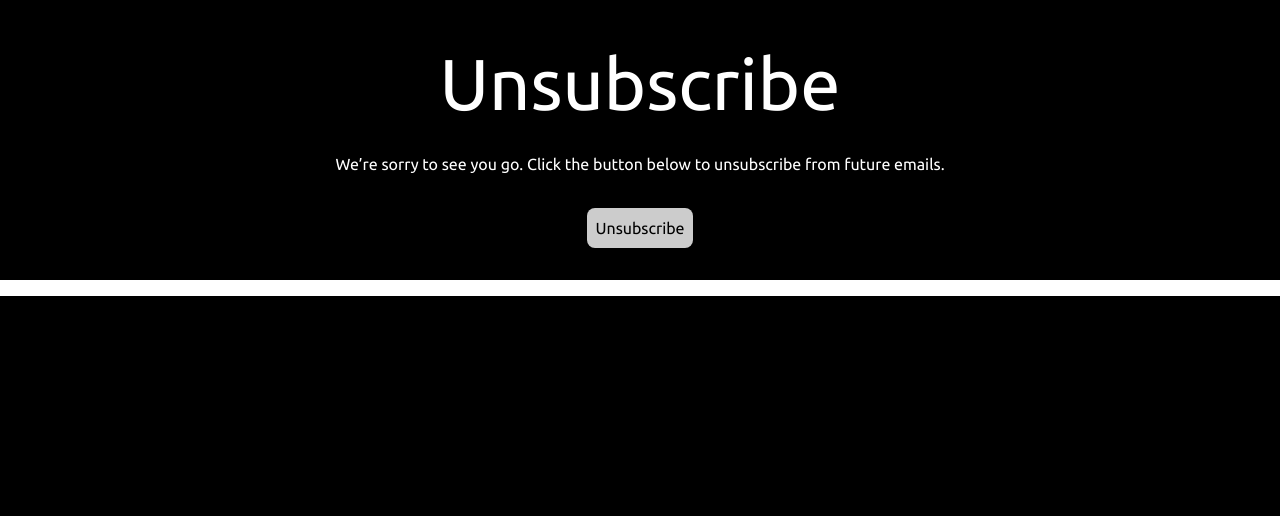
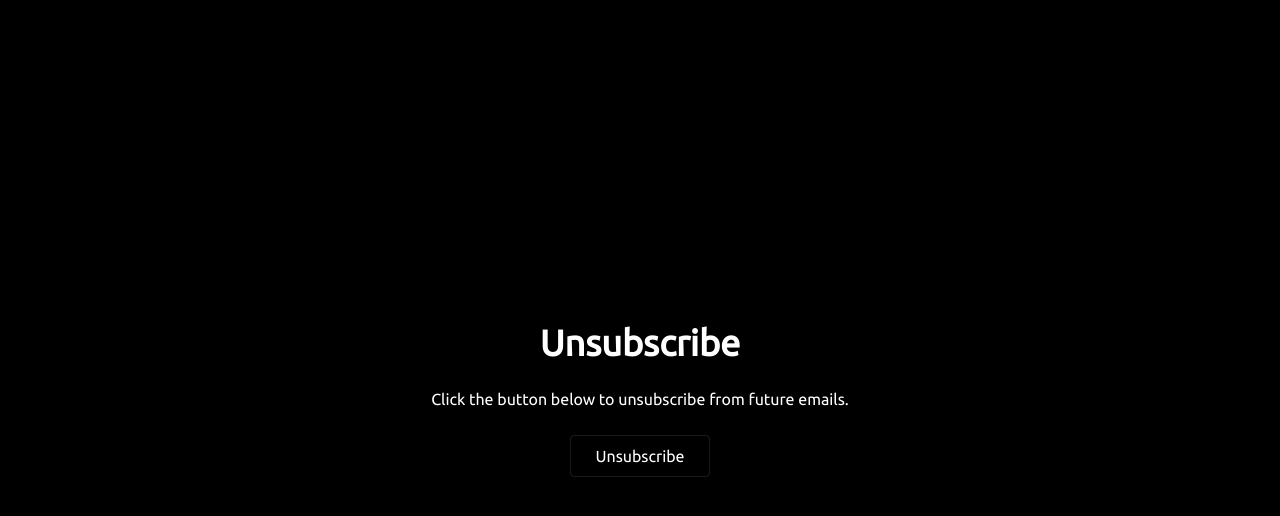
Before and after one commit to sarvan-2187/stumps_and_stories, a Next.js app: page /unsubscribe in a window 1280 px wide. Shown: the top 516 px of the page. Built offline with nearby package versions, Linux system fonts and the light colour scheme.

Commit message:
Added Unsubscribe Page

```diff
--- a/app/unsubscribe/page.tsx
+++ b/app/unsubscribe/page.tsx
@@ -1,64 +1,9 @@
-"use client";
+import UnsubscribeClient from "./unsubscribe-client";
 
-export const dynamic = "force-dynamic";
-
-
-import { useSearchParams } from "next/navigation";
-import { useState } from "react";
-
-export default function UnsubscribePage() {
-    const searchParams = useSearchParams();
-    const token = searchParams.get("token");
-
-    const [loading, setLoading] = useState(false);
-    const [message, setMessage] = useState("");
-
-    const handleUnsubscribe = async () => {
-        if (!token) {
-            setMessage("Invalid unsubscribe link");
-            return;
-        }
-
-        setLoading(true);
-        setMessage("");
-
-        try {
-            const res = await fetch(`/api/unsubscribe?token=${token}`);
-            const data = await res.json();
-
-            if (!res.ok) {
-                setMessage(data.error || "Failed to unsubscribe");
-            } else {
-                setMessage("You have been unsubscribed successfully.");
-            }
-        } catch (err) {
-            setMessage("Something went wrong. Please try again.");
-        } finally {
-            setLoading(false);
-        }
-    };
-
-    return (
-        <div className="flex flex-col gap-8 text-center py-12">
-            <h1 className="text-3xl md:text-7xl">Unsubscribe</h1>
-
-            <p>
-                We’re sorry to see you go. Click the button below to unsubscribe from
-                future emails.
-            </p>
-
-            <div>
-                <button
-                    onClick={handleUnsubscribe}
-                    disabled={loading}
-                    className="cursor-pointer bg-white/80 hover:bg-white text-black rounded-md p-2"
-                >
-                    {loading ? "Unsubscribing..." : "Unsubscribe"}
-                </button>
-            </div>
-            <div className="bg-white p-2">
-                {message && <p className="text-black">{message}</p>}
-            </div>
-        </div>
-    );
+export default function Page({
+    searchParams,
+}: {
+    searchParams: { token?: string };
+}) {
+    return <UnsubscribeClient token={searchParams.token ?? null} />;
 }
--- /dev/null
+++ b/app/unsubscribe/unsubscribe-client.tsx
@@ -0,0 +1,53 @@
+"use client";
+
+import { useState } from "react";
+
+export default function UnsubscribeClient({ token }: { token: string | null }) {
+    const [loading, setLoading] = useState(false);
+    const [message, setMessage] = useState("");
+
+    const handleUnsubscribe = async () => {
+        if (!token) {
+            setMessage("Invalid unsubscribe link");
+            return;
+        }
+
+        setLoading(true);
+        setMessage("");
+
+        try {
+            const res = await fetch(`/api/unsubscribe?token=${token}`);
+            const data = await res.json();
+
+            if (!res.ok) {
+                setMessage(data.error || "Failed to unsubscribe");
+            } else {
+                setMessage("You have been unsubscribed successfully.");
+            }
+        } catch {
+            setMessage("Something went wrong.");
+        } finally {
+            setLoading(false);
+        }
+    };
+
+    return (
+        <div className="min-h-screen flex flex-col items-center justify-center text-center space-y-6">
+            <h1 className="text-4xl font-bold">Unsubscribe</h1>
+
+            <p>
+                Click the button below to unsubscribe from future emails.
+            </p>
+
+            <button
+                onClick={handleUnsubscribe}
+                disabled={loading}
+                className="px-6 py-2 hover:bg-gray-800 transition-all duration-500 border rounded cursor-pointer"
+            >
+                {loading ? "Unsubscribing..." : "Unsubscribe"}
+            </button>
+
+            {message && <p>{message}</p>}
+        </div>
+    );
+}
```
